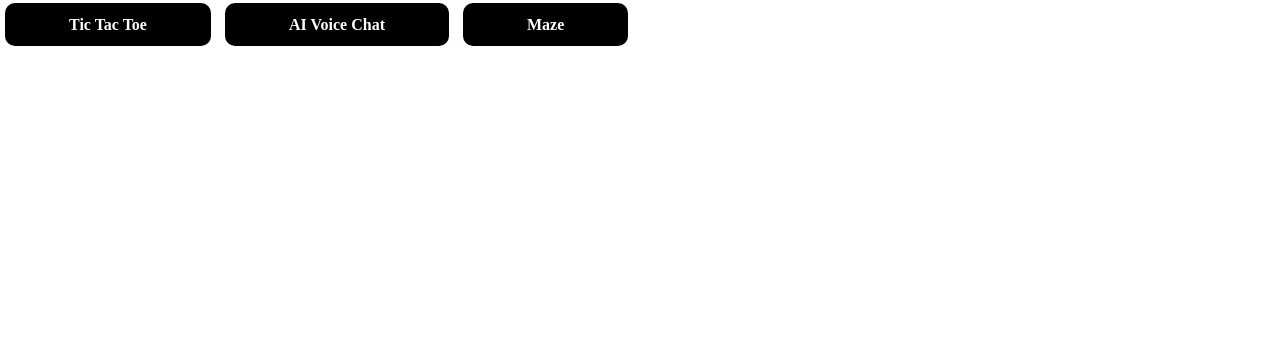
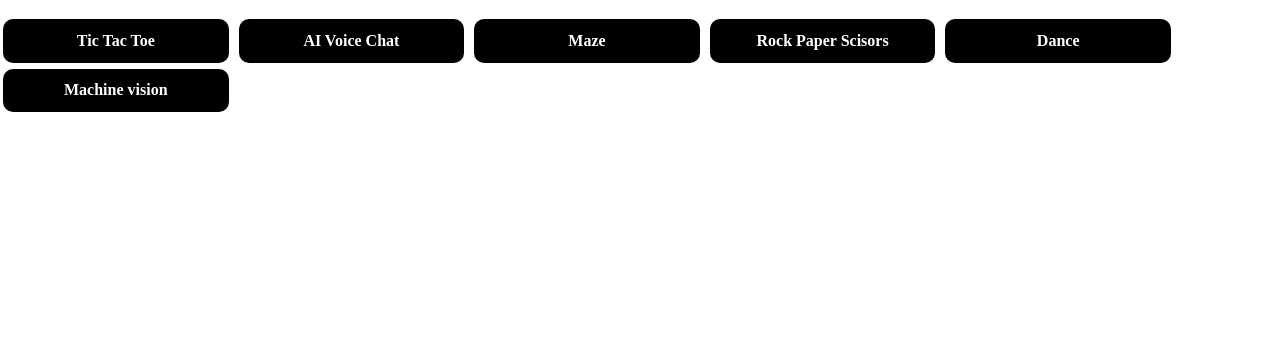
Before and after one commit to Vonkje2000/SMR-Demobot_V2, a Flask app: page / in a window 1280 px wide. Shown: the part 80-420 px from the top of the page. Run offline with Flask 3, Linux system fonts and the light colour scheme; parts of the project's set-up code (start-up, migrations or seed data) failed here and were passed over.

Commit message:
Added the buttons for some functions. they are nut usible jet

```diff
--- a/main_app.py
+++ b/main_app.py
@@ -6,10 +6,11 @@ import Main_AI_new_UI
 sys.path.insert(0, 'Joystick/')
 import joystick_server
 
-from Promobot_class import Kawasaki_1, Kawasaki_2
+from Promobot_class import Kawasaki_1, Kawasaki_2, Robot_Hand
 
 k1 = Kawasaki_1(Test_mode=True)
 k2 = Kawasaki_2(Test_mode=True)
+RH = Robot_Hand(Test_mode=True)
 
 app = Flask(__name__)
 logging.getLogger('werkzeug').disabled = True
--- a/static/css/main_style.css
+++ b/static/css/main_style.css
@@ -67,15 +67,17 @@ html {
   }
 
   .button {
-	width: 10%;
-	padding: 1% 5%;
+	min-width: 200px;
+	padding: 1% 1%;
 	background-color: #000000;
 	color: #ffffff;
 	text-decoration: none;
 	border-radius: 10px;
 	font-weight: bold;
 	align-items: center;
-	margin: 0px 5px;
+	text-align: center;
+	margin: 3px 3px;
+	display: inline-block;
   }
 
   .button:hover {
--- a/templates/main.html
+++ b/templates/main.html
@@ -17,6 +17,9 @@
 		<a href="index.html" class="button">Tic Tac Toe</a>
 		<a href="AI_voice_chat" class="button">AI Voice Chat</a>
 		<a href="Maze_game" class="button">Maze</a>
+		<a href="Rock_Paper_Scisors" class="button">Rock Paper Scisors</a>
+		<a href="Dance" class="button">Dance</a>
+		<a href="Machine_vision" class="button">Machine vision</a>
 	</div>
 </div>
 
```
Also changed, not shown: Promobot_class.py (+9 -8 lines).
